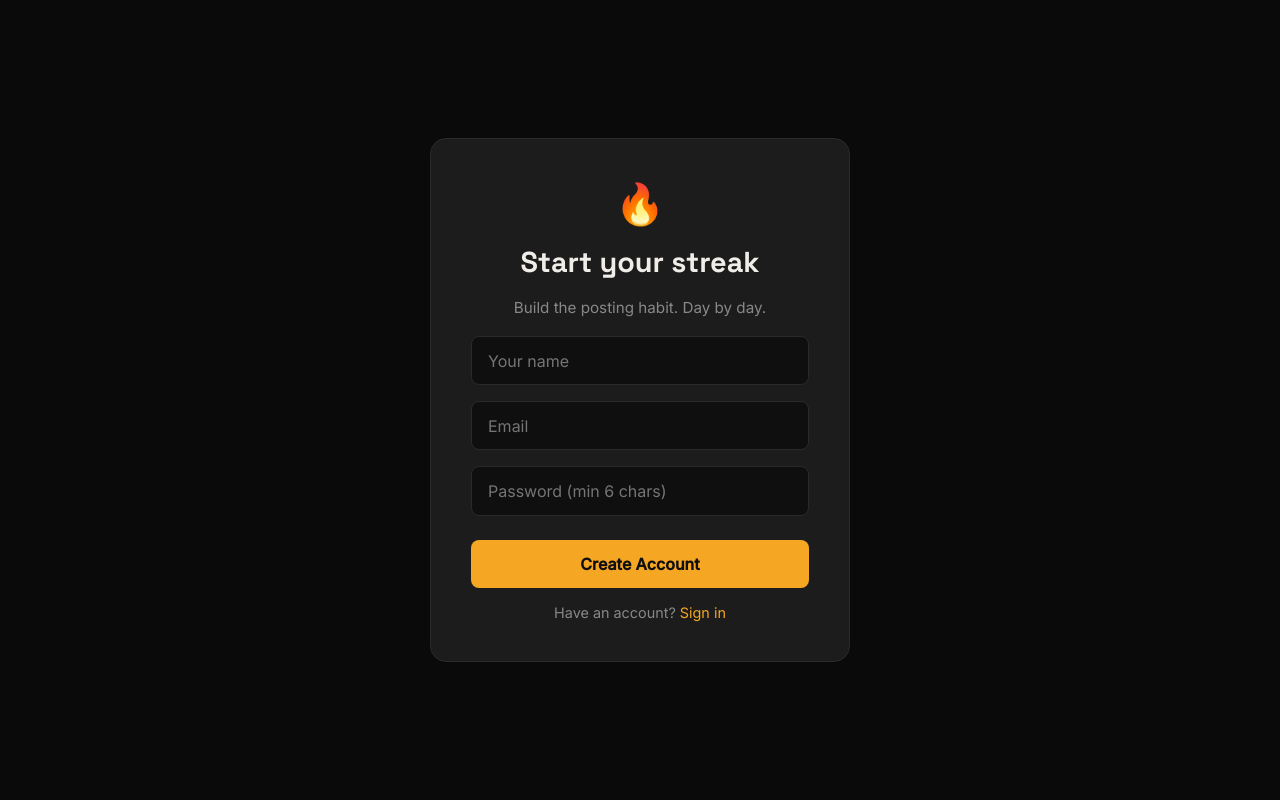
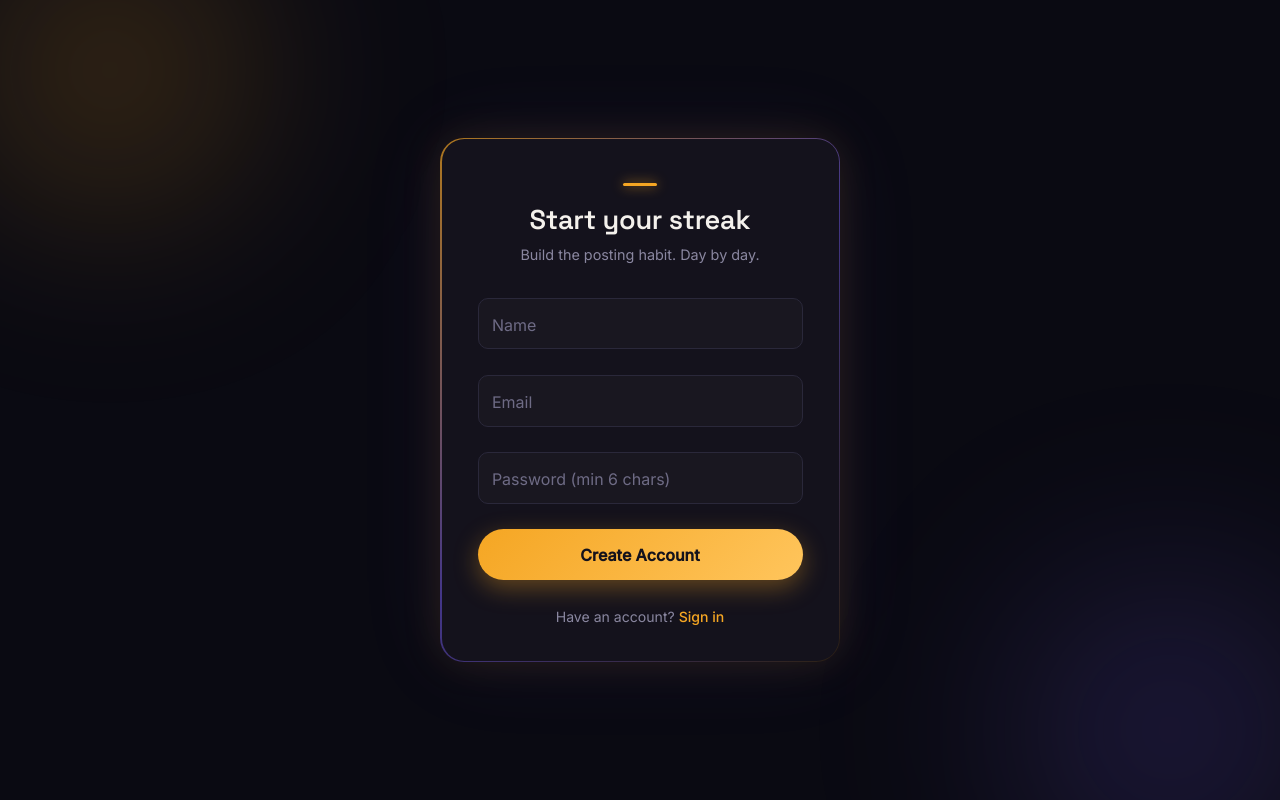
Before and after one commit to EliteGbohunmi/CREATOR-ACCOUNTABILITY, a React (Vite) app: page /signup in a window 1280 px wide. Built offline with nearby package versions, Linux system fonts and the light colour scheme; no server answers.

Commit message:
made some minor changes

```diff
--- a/src/pages/Login.tsx
+++ b/src/pages/Login.tsx
@@ -19,81 +19,285 @@ export default function Login() {
   }
 
   return (
-    <div style={styles.container}>
-      <div style={styles.card}>
-        <div style={styles.logo}>🔥</div>
+    <div style={styles.page}>
+      <style>{css}</style>
+
+      <div className="auth-bg-glow auth-bg-glow-a" />
+      <div className="auth-bg-glow auth-bg-glow-b" />
+
+      <div className="auth-card-wrap">
+        <div className="auth-card">
+          <span className="auth-accent" />
+
           <h1 style={styles.title}>Welcome back</h1>
           <p style={styles.sub}>Stay consistent. Keep your streak alive.</p>
 
-        {error && <p style={styles.error}>{error}</p>}
+          {error && (
+            <div className="auth-error">
+              <span className="auth-error-bar" />
+              <span>{error}</span>
+            </div>
+          )}
 
+          <div className="auth-field">
             <input
-          style={styles.input}
+              className="auth-input"
               type="email"
-          placeholder="Email"
+              placeholder=" "
               value={email}
               onChange={e => setEmail(e.target.value)}
+              autoComplete="email"
             />
+            <label className="auth-floating-label">Email</label>
+          </div>
+
+          <div className="auth-field">
             <input
-          style={styles.input}
+              className="auth-input"
               type="password"
-          placeholder="Password"
+              placeholder=" "
               value={password}
               onChange={e => setPassword(e.target.value)}
               onKeyDown={e => e.key === 'Enter' && handleLogin()}
+              autoComplete="current-password"
             />
-        <button style={styles.btn} onClick={handleLogin} disabled={loading}>
-          {loading ? 'Signing in...' : 'Sign In'}
+            <label className="auth-floating-label">Password</label>
+          </div>
+
+          <button className="auth-btn" onClick={handleLogin} disabled={loading}>
+            {loading ? (
+              <span className="auth-btn-loading">
+                <span className="auth-spinner" />
+                Signing in...
+              </span>
+            ) : (
+              'Sign In'
+            )}
           </button>
+
           <p style={styles.link}>
-          No account? <Link to="/signup" style={{ color: '#F5A623' }}>Sign up</Link>
+            No account? <Link to="/signup" className="auth-link">Sign up</Link>
           </p>
+        </div>
       </div>
     </div>
   )
 }
 
 const styles: Record<string, React.CSSProperties> = {
-  container: {
+  page: {
     minHeight: '100vh',
     display: 'flex',
     alignItems: 'center',
     justifyContent: 'center',
-    padding: '1rem'
+    padding: '1rem',
+    position: 'relative',
+    overflow: 'hidden',
+    background: '#0A0A12'
   },
-  card: {
-    background: '#1C1C1C',
-    border: '1px solid #2A2A2A',
-    borderRadius: '16px',
-    padding: '2.5rem',
-    width: '100%',
-    maxWidth: '420px',
-    display: 'flex',
-    flexDirection: 'column',
-    gap: '1rem'
+  title: {
+    fontSize: '1.7rem',
+    textAlign: 'center',
+    fontFamily: 'Space Grotesk, sans-serif',
+    color: '#F4F1EC',
+    margin: '1rem 0 0.35rem',
+    fontWeight: 600,
+    letterSpacing: '-0.01em'
   },
-  logo: { fontSize: '2.5rem', textAlign: 'center' },
-  title: { fontSize: '1.8rem', textAlign: 'center', fontFamily: 'Space Grotesk' },
-  sub: { color: '#888', textAlign: 'center', fontSize: '0.9rem' },
-  error: { color: '#E53E3E', fontSize: '0.85rem', textAlign: 'center' },
-  input: {
-    background: '#0F0F0F',
-    border: '1px solid #2A2A2A',
-    borderRadius: '8px',
-    padding: '0.85rem 1rem',
-    color: '#F0EDE8',
-    fontSize: '1rem',
-    outline: 'none'
+  sub: {
+    color: '#8A87A0',
+    textAlign: 'center',
+    fontSize: '0.9rem',
+    margin: '0 0 2rem'
   },
-  btn: {
-    background: '#F5A623',
-    color: '#0F0F0F',
-    border: 'none',
-    borderRadius: '8px',
-    padding: '0.9rem',
-    fontWeight: '600',
-    fontSize: '1rem',
-    marginTop: '0.5rem'
-  },
-  link: { color: '#888', textAlign: 'center', fontSize: '0.9rem' }
+  link: {
+    color: '#8A87A0',
+    textAlign: 'center',
+    fontSize: '0.88rem',
+    margin: '1.75rem 0 0'
   }
+}
+
+const css = `
+  .auth-bg-glow {
+    position: absolute;
+    border-radius: 50%;
+    filter: blur(90px);
+    pointer-events: none;
+    z-index: 0;
+  }
+
+  .auth-bg-glow-a {
+    width: 420px;
+    height: 420px;
+    top: -140px;
+    left: -100px;
+    background: radial-gradient(circle, rgba(245,166,35,0.28) 0%, rgba(245,166,35,0) 70%);
+  }
+
+  .auth-bg-glow-b {
+    width: 460px;
+    height: 460px;
+    bottom: -160px;
+    right: -120px;
+    background: radial-gradient(circle, rgba(123,97,255,0.24) 0%, rgba(123,97,255,0) 70%);
+  }
+
+  .auth-card-wrap {
+    position: relative;
+    z-index: 1;
+    width: 100%;
+    max-width: 400px;
+    border-radius: 24px;
+    padding: 1.5px;
+    background: linear-gradient(135deg, rgba(245,166,35,0.7), rgba(123,97,255,0.5), rgba(245,166,35,0.15));
+    box-shadow: 0 0 40px rgba(245, 166, 35, 0.12), 0 0 90px rgba(123, 97, 255, 0.08);
+    animation: auth-rise 0.4s ease;
+  }
+
+  .auth-card {
+    position: relative;
+    background: #14121C;
+    border-radius: 22.5px;
+    padding: 2.75rem 2.25rem 2.25rem;
+    width: 100%;
+    box-sizing: border-box;
+  }
+
+  .auth-accent {
+    display: block;
+    width: 34px;
+    height: 3px;
+    margin: 0 auto;
+    border-radius: 2px;
+    background: #F5A623;
+    box-shadow: 0 0 12px rgba(245, 166, 35, 0.8);
+  }
+
+  .auth-error {
+    display: flex;
+    align-items: flex-start;
+    gap: 0.6rem;
+    background: rgba(229, 62, 62, 0.08);
+    color: #F16565;
+    font-size: 0.85rem;
+    border-radius: 8px;
+    padding: 0.7rem 0.85rem;
+    margin-bottom: 1.4rem;
+  }
+
+  .auth-error-bar {
+    width: 3px;
+    align-self: stretch;
+    border-radius: 2px;
+    background: #E53E3E;
+    flex-shrink: 0;
+  }
+
+  .auth-field {
+    position: relative;
+    margin-bottom: 1.6rem;
+  }
+
+  .auth-input {
+    width: 100%;
+    background: rgba(255, 255, 255, 0.02);
+    border: 1px solid #2A283A;
+    border-radius: 10px;
+    padding: 1.35rem 0.9rem 0.5rem;
+    color: #F4F1EC;
+    font-size: 1rem;
+    outline: none;
+    transition: border-color 0.2s ease, box-shadow 0.2s ease;
+    box-sizing: border-box;
+  }
+
+  .auth-input:focus {
+    border-color: #F5A623;
+    box-shadow: 0 0 0 3px rgba(245, 166, 35, 0.15), 0 0 18px rgba(245, 166, 35, 0.25);
+  }
+
+  .auth-floating-label {
+    position: absolute;
+    left: 0.9rem;
+    top: 1.05rem;
+    color: #6E6B85;
+    font-size: 1rem;
+    pointer-events: none;
+    transition: all 0.18s ease;
+  }
+
+  .auth-input:focus + .auth-floating-label,
+  .auth-input:not(:placeholder-shown) + .auth-floating-label {
+    top: 0.4rem;
+    font-size: 0.7rem;
+    letter-spacing: 0.04em;
+    text-transform: uppercase;
+    color: #F5A623;
+  }
+
+  .auth-btn {
+    width: 100%;
+    background: linear-gradient(135deg, #F5A623, #FFC55C);
+    color: #14121C;
+    border: none;
+    border-radius: 999px;
+    padding: 0.95rem;
+    font-weight: 600;
+    font-size: 1rem;
+    margin-top: 0.6rem;
+    cursor: pointer;
+    box-shadow: 0 8px 24px rgba(245, 166, 35, 0.35);
+    transition: transform 0.1s ease, filter 0.15s ease, opacity 0.15s ease, box-shadow 0.15s ease;
+  }
+
+  .auth-btn:hover:not(:disabled) {
+    filter: brightness(1.06);
+    box-shadow: 0 10px 30px rgba(245, 166, 35, 0.5);
+  }
+
+  .auth-btn:active:not(:disabled) {
+    transform: scale(0.98);
+  }
+
+  .auth-btn:disabled {
+    opacity: 0.6;
+    cursor: not-allowed;
+    box-shadow: none;
+  }
+
+  .auth-btn-loading {
+    display: inline-flex;
+    align-items: center;
+    justify-content: center;
+    gap: 0.5rem;
+  }
+
+  .auth-spinner {
+    width: 14px;
+    height: 14px;
+    border: 2px solid rgba(20, 18, 28, 0.35);
+    border-top-color: #14121C;
+    border-radius: 50%;
+    animation: auth-spin 0.6s linear infinite;
+  }
+
+  .auth-link {
+    color: #F5A623;
+    text-decoration: none;
+    font-weight: 500;
+  }
+
+  .auth-link:hover {
+    text-decoration: underline;
+  }
+
+  @keyframes auth-spin {
+    to { transform: rotate(360deg); }
+  }
+
+  @keyframes auth-rise {
+    from { opacity: 0; transform: translateY(10px); }
+    to { opacity: 1; transform: translateY(0); }
+  }
+`
--- a/src/pages/Signup.tsx
+++ b/src/pages/Signup.tsx
@@ -94,155 +94,337 @@ export default function Signup() {
 
   if (confirmationSent) {
     return (
-      <div style={styles.container}>
-        <div style={styles.card}>
-          <div style={styles.logo}>📧</div>
+      <div style={styles.page}>
+        <style>{css}</style>
+
+        <div className="auth-bg-glow auth-bg-glow-a" />
+        <div className="auth-bg-glow auth-bg-glow-b" />
+
+        <div className="auth-card-wrap">
+          <div className="auth-card" style={{ textAlign: 'center' }}>
+            <span className="auth-accent" />
 
             <h1 style={styles.title}>Check your email</h1>
 
             <p style={styles.sub}>
-            We've sent a confirmation link to
+              We&apos;ve sent a confirmation link to
               <br />
-            <strong>{email}</strong>
+              <strong style={{ color: '#F4F1EC' }}>{email}</strong>
             </p>
 
-          <p style={styles.sub}>
-            Please click the link in the email to activate your account before
-            signing in.
+            <p style={{ ...styles.sub, marginBottom: '1.75rem' }}>
+              Please click the link in the email to activate your account
+              before signing in.
             </p>
 
-          <Link to="/login" style={styles.loginButton}>
+            <Link to="/login" className="auth-btn auth-btn-link">
               Go to Login
             </Link>
+          </div>
         </div>
       </div>
     )
   }
 
   return (
-    <div style={styles.container}>
-      <div style={styles.card}>
-        <div style={styles.logo}>🔥</div>
+    <div style={styles.page}>
+      <style>{css}</style>
+
+      <div className="auth-bg-glow auth-bg-glow-a" />
+      <div className="auth-bg-glow auth-bg-glow-b" />
+
+      <div className="auth-card-wrap">
+        <div className="auth-card" style={{ textAlign: 'center' }}>
+          <span className="auth-accent" />
 
           <h1 style={styles.title}>Start your streak</h1>
+          <p style={styles.sub}>Build the posting habit. Day by day.</p>
 
-        <p style={styles.sub}>
-          Build the posting habit. Day by day.
-        </p>
+          {error && (
+            <div className="auth-error">
+              <span className="auth-error-bar" />
+              <span>{error}</span>
+            </div>
+          )}
 
-        {error && <p style={styles.error}>{error}</p>}
-
+          <div className="auth-field">
             <input
-          style={styles.input}
+              className="auth-input"
               type="text"
-          placeholder="Your name"
+              placeholder=" "
               value={name}
               onChange={(e) => setName(e.target.value)}
+              autoComplete="name"
             />
+            <label className="auth-floating-label">Name</label>
+          </div>
 
+          <div className="auth-field">
             <input
-          style={styles.input}
+              className="auth-input"
               type="email"
-          placeholder="Email"
+              placeholder=" "
               value={email}
               onChange={(e) => setEmail(e.target.value)}
+              autoComplete="email"
             />
+            <label className="auth-floating-label">Email</label>
+          </div>
 
+          <div className="auth-field">
             <input
-          style={styles.input}
+              className="auth-input"
               type="password"
-          placeholder="Password (min 6 chars)"
+              placeholder=" "
               value={password}
               onChange={(e) => setPassword(e.target.value)}
+              autoComplete="new-password"
             />
+            <label className="auth-floating-label">Password (min 6 chars)</label>
+          </div>
 
-        <button
-          style={styles.btn}
-          onClick={handleSignup}
-          disabled={loading}
-        >
-          {loading ? 'Creating account...' : 'Create Account'}
+          <button className="auth-btn" onClick={handleSignup} disabled={loading}>
+            {loading ? (
+              <span className="auth-btn-loading">
+                <span className="auth-spinner" />
+                Creating account...
+              </span>
+            ) : (
+              'Create Account'
+            )}
           </button>
 
           <p style={styles.link}>
-          Have an account?{' '}
-          <Link to="/login" style={{ color: '#F5A623' }}>
-            Sign in
-          </Link>
+            Have an account? <Link to="/login" className="auth-link">Sign in</Link>
           </p>
+        </div>
       </div>
     </div>
   )
 }
 
 const styles: Record<string, React.CSSProperties> = {
-  container: {
+  page: {
     minHeight: '100vh',
     display: 'flex',
     alignItems: 'center',
     justifyContent: 'center',
     padding: '1rem',
-  },
-  card: {
-    background: '#1C1C1C',
-    border: '1px solid #2A2A2A',
-    borderRadius: '16px',
-    padding: '2.5rem',
-    width: '100%',
-    maxWidth: '420px',
-    display: 'flex',
-    flexDirection: 'column',
-    gap: '1rem',
-    textAlign: 'center',
-  },
-  logo: {
-    fontSize: '2.5rem',
+    position: 'relative',
+    overflow: 'hidden',
+    background: '#0A0A12'
   },
   title: {
-    fontSize: '1.8rem',
-    fontFamily: 'Space Grotesk',
+    fontSize: '1.7rem',
+    fontFamily: 'Space Grotesk, sans-serif',
+    color: '#F4F1EC',
+    margin: '1rem 0 0.35rem',
+    fontWeight: 600,
+    letterSpacing: '-0.01em'
   },
   sub: {
-    color: '#888',
-    fontSize: '0.95rem',
+    color: '#8A87A0',
+    fontSize: '0.9rem',
     lineHeight: '1.6',
-  },
-  error: {
-    color: '#E53E3E',
-    fontSize: '0.9rem',
-  },
-  input: {
-    background: '#0F0F0F',
-    border: '1px solid #2A2A2A',
-    borderRadius: '8px',
-    padding: '0.85rem 1rem',
-    color: '#F0EDE8',
-    fontSize: '1rem',
-    outline: 'none',
-  },
-  btn: {
-    background: '#F5A623',
-    color: '#0F0F0F',
-    border: 'none',
-    borderRadius: '8px',
-    padding: '0.9rem',
-    fontWeight: '600',
-    fontSize: '1rem',
-    marginTop: '0.5rem',
-    cursor: 'pointer',
-  },
-  loginButton: {
-    display: 'inline-block',
-    background: '#F5A623',
-    color: '#0F0F0F',
-    padding: '0.9rem',
-    borderRadius: '8px',
-    textDecoration: 'none',
-    fontWeight: '600',
-    marginTop: '1rem',
+    margin: '0 0 2rem'
   },
   link: {
-    color: '#888',
-    fontSize: '0.9rem',
-  },
+    color: '#8A87A0',
+    fontSize: '0.88rem',
+    margin: '1.75rem 0 0'
   }
+}
+
+const css = `
+  .auth-bg-glow {
+    position: absolute;
+    border-radius: 50%;
+    filter: blur(90px);
+    pointer-events: none;
+    z-index: 0;
+  }
+
+  .auth-bg-glow-a {
+    width: 420px;
+    height: 420px;
+    top: -140px;
+    left: -100px;
+    background: radial-gradient(circle, rgba(245,166,35,0.28) 0%, rgba(245,166,35,0) 70%);
+  }
+
+  .auth-bg-glow-b {
+    width: 460px;
+    height: 460px;
+    bottom: -160px;
+    right: -120px;
+    background: radial-gradient(circle, rgba(123,97,255,0.24) 0%, rgba(123,97,255,0) 70%);
+  }
+
+  .auth-card-wrap {
+    position: relative;
+    z-index: 1;
+    width: 100%;
+    max-width: 400px;
+    border-radius: 24px;
+    padding: 1.5px;
+    background: linear-gradient(135deg, rgba(245,166,35,0.7), rgba(123,97,255,0.5), rgba(245,166,35,0.15));
+    box-shadow: 0 0 40px rgba(245, 166, 35, 0.12), 0 0 90px rgba(123, 97, 255, 0.08);
+    animation: auth-rise 0.4s ease;
+  }
+
+  .auth-card {
+    position: relative;
+    background: #14121C;
+    border-radius: 22.5px;
+    padding: 2.75rem 2.25rem 2.25rem;
+    width: 100%;
+    box-sizing: border-box;
+  }
+
+  .auth-accent {
+    display: block;
+    width: 34px;
+    height: 3px;
+    margin: 0 auto;
+    border-radius: 2px;
+    background: #F5A623;
+    box-shadow: 0 0 12px rgba(245, 166, 35, 0.8);
+  }
+
+  .auth-error {
+    display: flex;
+    align-items: flex-start;
+    gap: 0.6rem;
+    text-align: left;
+    background: rgba(229, 62, 62, 0.08);
+    color: #F16565;
+    font-size: 0.85rem;
+    border-radius: 8px;
+    padding: 0.7rem 0.85rem;
+    margin-bottom: 1.4rem;
+  }
+
+  .auth-error-bar {
+    width: 3px;
+    align-self: stretch;
+    border-radius: 2px;
+    background: #E53E3E;
+    flex-shrink: 0;
+  }
+
+  .auth-field {
+    position: relative;
+    margin-bottom: 1.6rem;
+    text-align: left;
+  }
+
+  .auth-input {
+    width: 100%;
+    background: rgba(255, 255, 255, 0.02);
+    border: 1px solid #2A283A;
+    border-radius: 10px;
+    padding: 1.35rem 0.9rem 0.5rem;
+    color: #F4F1EC;
+    font-size: 1rem;
+    outline: none;
+    transition: border-color 0.2s ease, box-shadow 0.2s ease;
+    box-sizing: border-box;
+  }
+
+  .auth-input:focus {
+    border-color: #F5A623;
+    box-shadow: 0 0 0 3px rgba(245, 166, 35, 0.15), 0 0 18px rgba(245, 166, 35, 0.25);
+  }
+
+  .auth-floating-label {
+    position: absolute;
+    left: 0.9rem;
+    top: 1.05rem;
+    color: #6E6B85;
+    font-size: 1rem;
+    pointer-events: none;
+    transition: all 0.18s ease;
+  }
+
+  .auth-input:focus + .auth-floating-label,
+  .auth-input:not(:placeholder-shown) + .auth-floating-label {
+    top: 0.4rem;
+    font-size: 0.7rem;
+    letter-spacing: 0.04em;
+    text-transform: uppercase;
+    color: #F5A623;
+  }
+
+  .auth-btn {
+    display: block;
+    width: 100%;
+    background: linear-gradient(135deg, #F5A623, #FFC55C);
+    color: #14121C;
+    border: none;
+    border-radius: 999px;
+    padding: 0.95rem;
+    font-weight: 600;
+    font-size: 1rem;
+    margin-top: 0.6rem;
+    cursor: pointer;
+    text-align: center;
+    text-decoration: none;
+    box-sizing: border-box;
+    box-shadow: 0 8px 24px rgba(245, 166, 35, 0.35);
+    transition: transform 0.1s ease, filter 0.15s ease, opacity 0.15s ease, box-shadow 0.15s ease;
+  }
+
+  .auth-btn-link {
+    margin-top: 0;
+  }
+
+  .auth-btn:hover:not(:disabled) {
+    filter: brightness(1.06);
+    box-shadow: 0 10px 30px rgba(245, 166, 35, 0.5);
+  }
+
+  .auth-btn:active:not(:disabled) {
+    transform: scale(0.98);
+  }
+
+  .auth-btn:disabled {
+    opacity: 0.6;
+    cursor: not-allowed;
+    box-shadow: none;
+  }
+
+  .auth-btn-loading {
+    display: inline-flex;
+    align-items: center;
+    justify-content: center;
+    gap: 0.5rem;
+  }
+
+  .auth-spinner {
+    width: 14px;
+    height: 14px;
+    border: 2px solid rgba(20, 18, 28, 0.35);
+    border-top-color: #14121C;
+    border-radius: 50%;
+    animation: auth-spin 0.6s linear infinite;
+  }
+
+  .auth-link {
+    color: #F5A623;
+    text-decoration: none;
+    font-weight: 500;
+  }
+
+  .auth-link:hover {
+    text-decoration: underline;
+  }
+
+  @keyframes auth-spin {
+    to { transform: rotate(360deg); }
+  }
+
+  @keyframes auth-rise {
+    from { opacity: 0; transform: translateY(10px); }
+    to { opacity: 1; transform: translateY(0); }
+  }
+`
```
Lines whose indentation alone changed are shown as unchanged.
